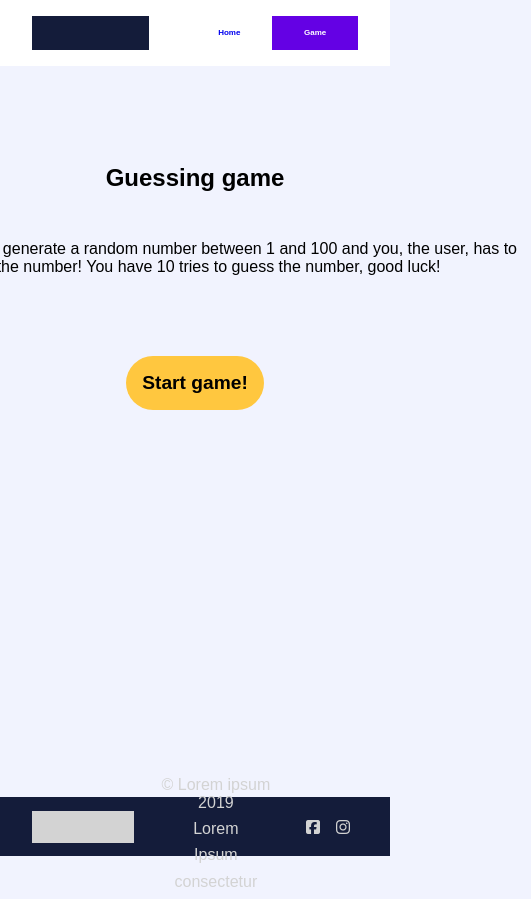
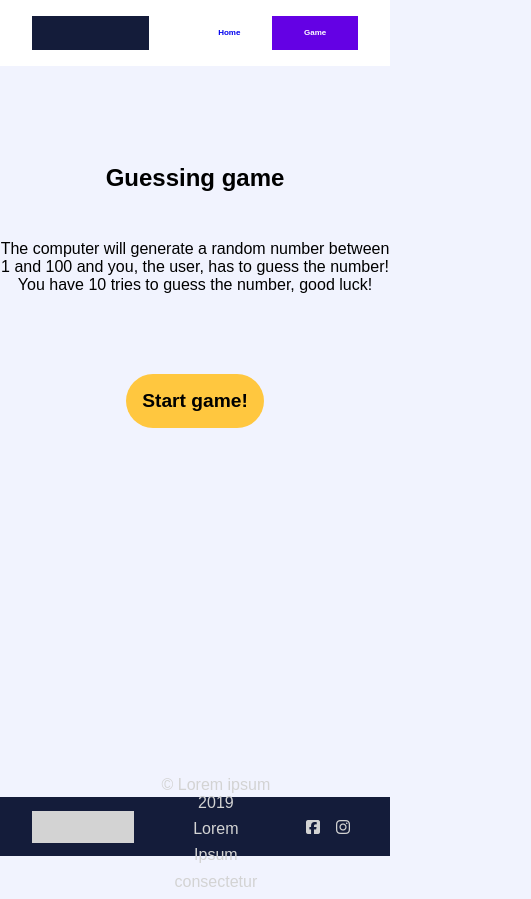
Before and after one commit to Krystoart/task-1-html-css-rwd, a React (Create React App) app: page /game in a window 390 px wide. Shown: the whole page, 531 px wide, since content can reach past the window. Built offline with nearby package versions, Linux system fonts and the light colour scheme.

Commit message:
Corrected style for different phone sizes

```diff
--- a/src/core/game/GameManager.scss
+++ b/src/core/game/GameManager.scss
@@ -1,5 +1,4 @@
 @use '../../utils/StyleUtils.scss' as *;
-
 
 .game-wrapper {
   margin-top: 10vh;
@@ -14,6 +13,7 @@
   .tutorial-text {
     width: 42rem;
     padding-bottom: 5rem;
+    text-align: center;
   }
 
   .game-interface {
@@ -44,4 +44,10 @@
       padding-bottom: 0.5rem;
     }
   }
+
+  @media (max-width: 768px) {
+    .tutorial-text {
+      width: auto;
     }
+  }
+}
```
Lines whose indentation alone changed are shown as unchanged.
